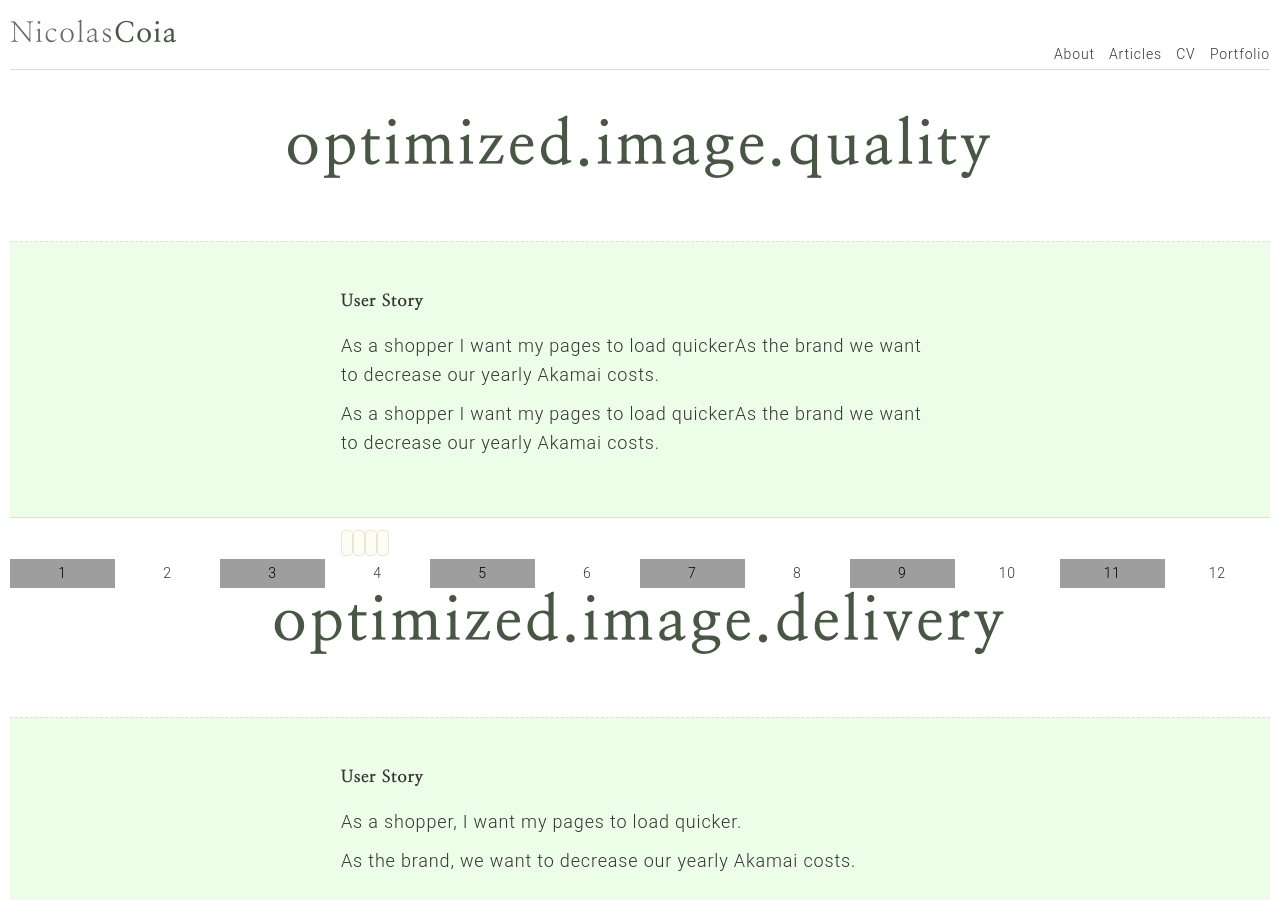
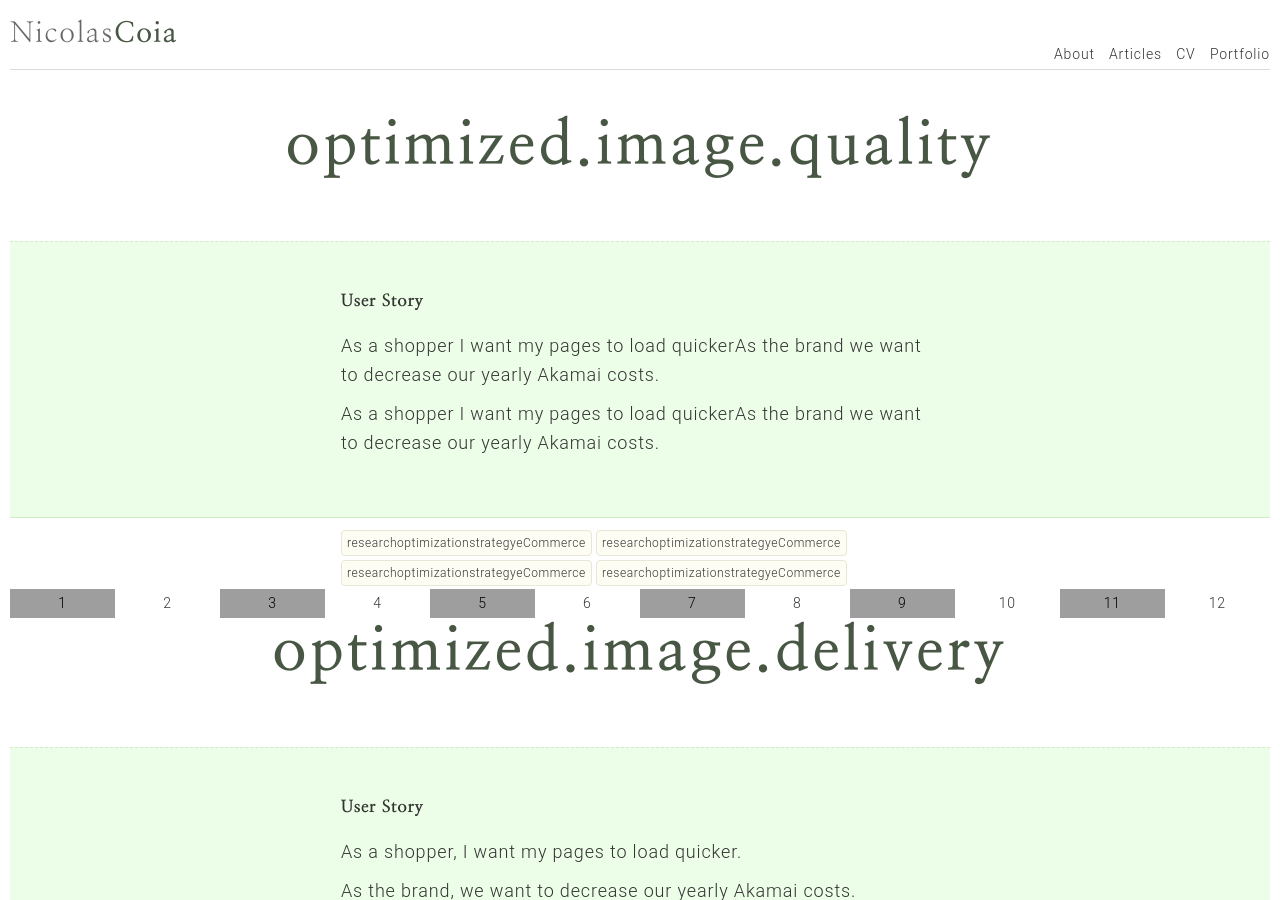
Before and after one commit to dyutibarma/monochrome, a Jekyll site: the page built from _portfolio/2018-10-24-optimized-image-quality.md, in a window 1280 px wide and 900 px high. Built offline with Jekyll 4.4.1, drawn with Linux system fonts in a browser that asks for light colours.

Commit message:
Update portfolio.html

```diff
--- a/_layouts/portfolio.html
+++ b/_layouts/portfolio.html
@@ -22,7 +22,7 @@ layout: default
 	  	</div>
 	    	<div class="w3-col w3-container m8 l6">
 			{% for tags in page.tags %}
-			<pill>{{ page.tag }}</pill>
+			<pill>{{ page.tags }}</pill>
 			{% endfor %}
 	      	</div>
 	      	<div class="w3-col w3-container m2 l3">
```
